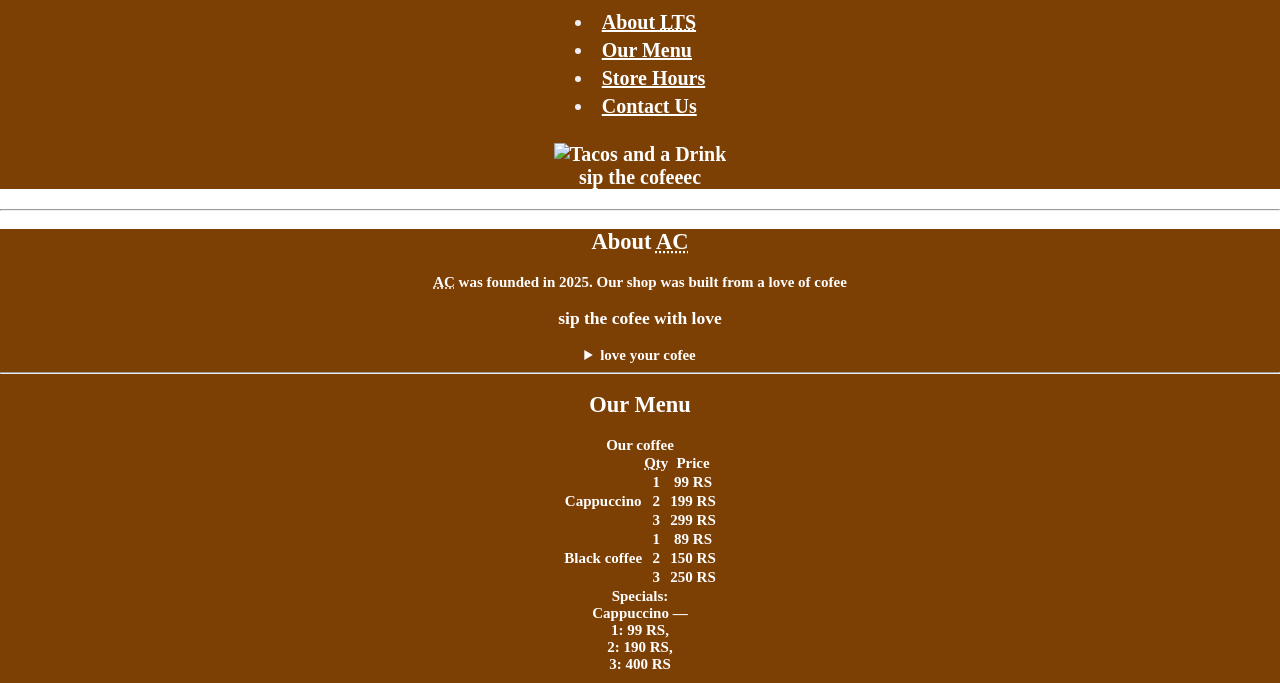
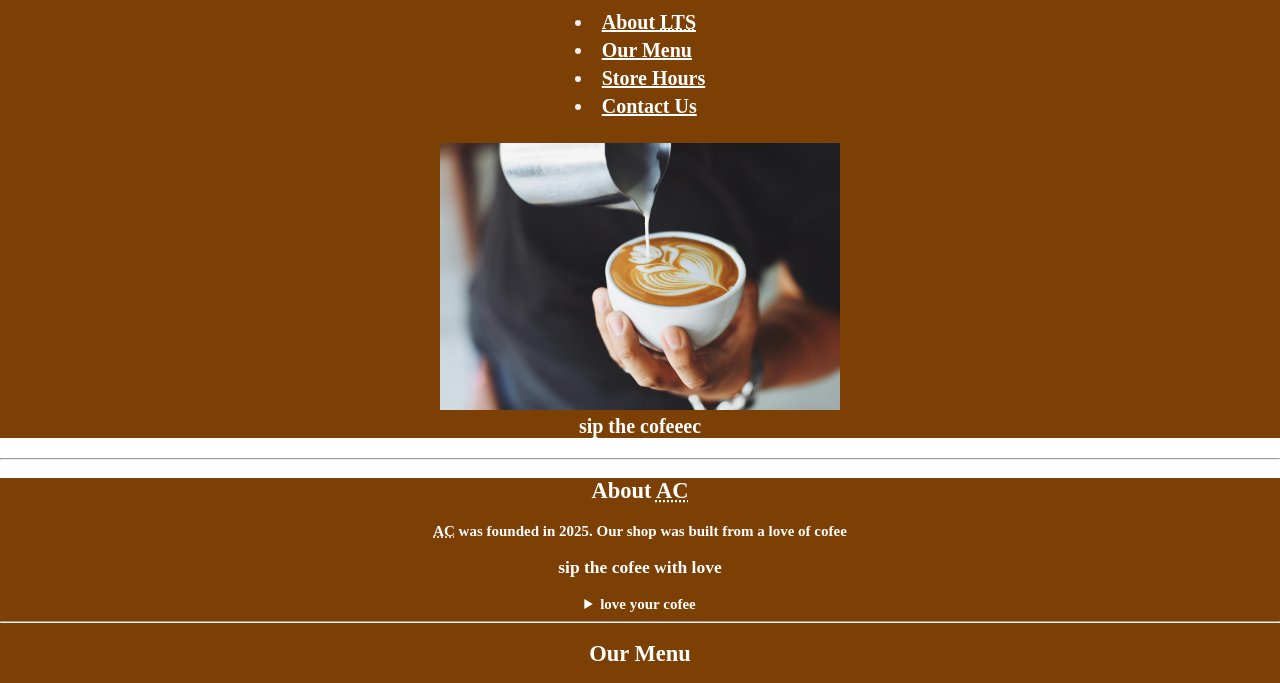
Before and after one commit to meghanagogu44/static-caffe-website, a plain HTML site: page index.html in a window 1280 px wide. Shown: the part 95-778 px from the top of the page. Drawn offline with Linux system fonts and the light colour scheme.

Commit message:
Update index.html

```diff
--- a/index.html
+++ b/index.html
@@ -91,7 +91,7 @@ nav li {
         </nav>
 
         <figure>
-            <img src="cofee2.jpeg" alt="Tacos and a Drink" title="We love tacos!" width="400"
+            <img src="cofe1.jpeg" alt="Tacos and a Drink" title="We love tacos!" width="400"
                 height="267">
             <figcaption>
                 sip the cofeeec
```
